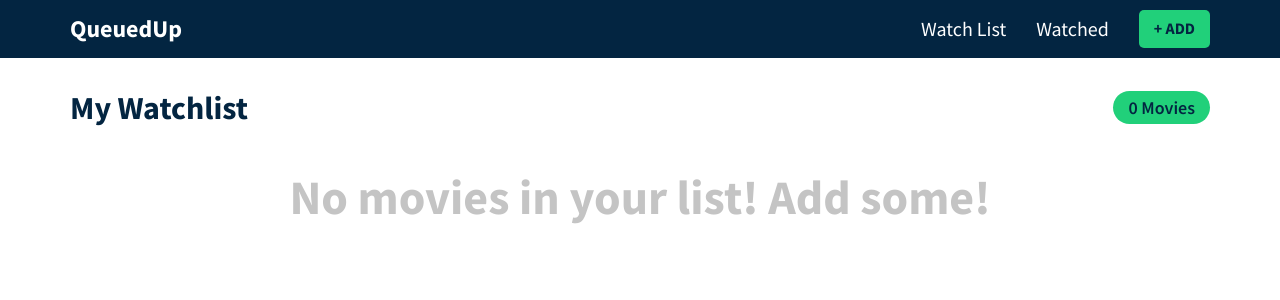
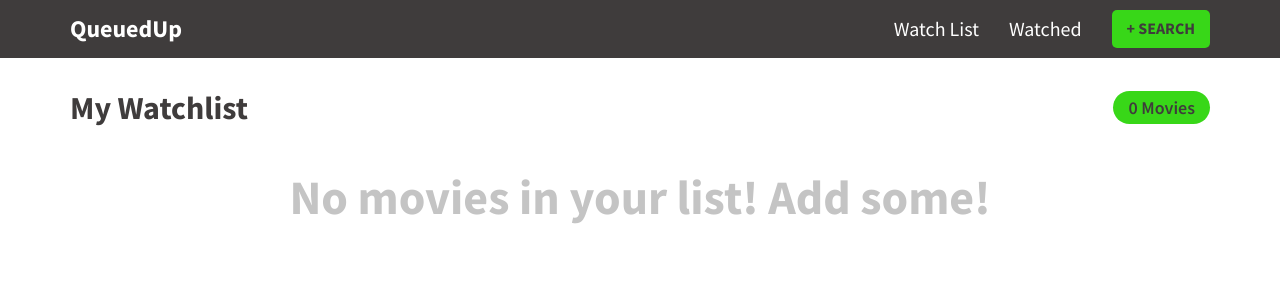
Before and after one commit to Abdulbasit79/Queued-Up, a React (Create React App) app in the folder watchlist/: page / in a window 1280 px wide. Shown: the top 300 px of the page. Built offline with nearby package versions, Linux system fonts and the light colour scheme.

Commit message:
fixed minor errors

```diff
--- a/watchlist/src/App.css
+++ b/watchlist/src/App.css
@@ -1,9 +1,9 @@
 @import url("https://fonts.googleapis.com/css2?family=Source+Sans+Pro:wght@300;400;600;700;900&display=swap");
 
 :root {
-  --primary: #032541;
-  --secondary: #21d07a;
-  --white: #fff;
+  --primary: #3f3c3c;
+  --secondary: #38d718;
+  --white: rgb(255, 255, 255);
 }
 
 body {
--- a/watchlist/src/components/Header.js
+++ b/watchlist/src/components/Header.js
@@ -21,7 +21,7 @@ export const Header = () => {
 
             <li>
               <Link to="/add" className="btn btn-main">
-                + Add
+                + Search
               </Link>
             </li>
           </ul>
```
Also changed, not shown: 1 other file (tests, documents, lock files or other folders).
